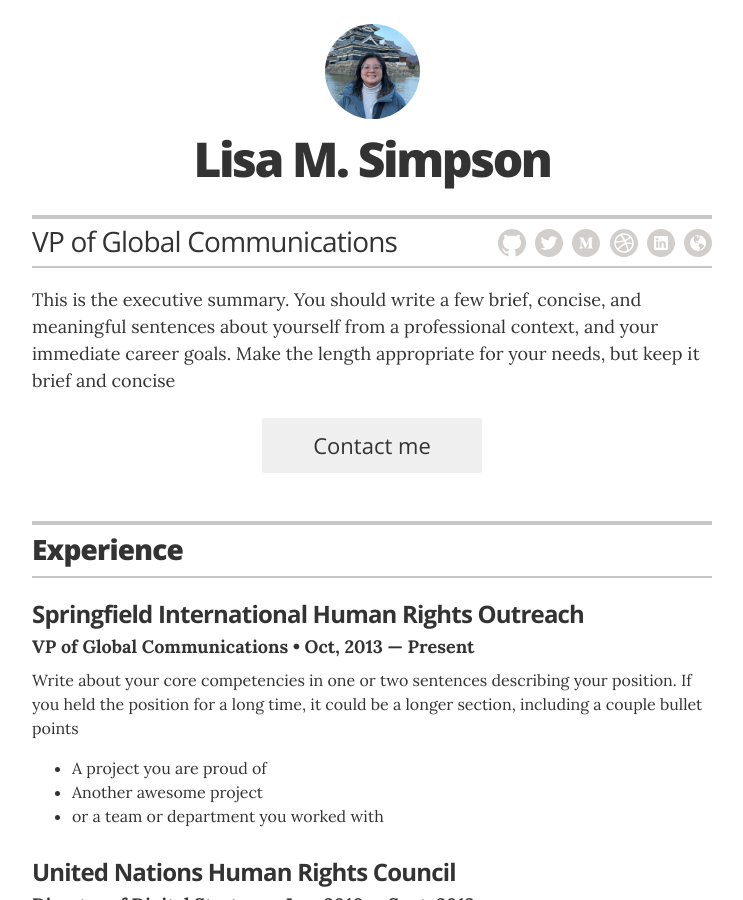
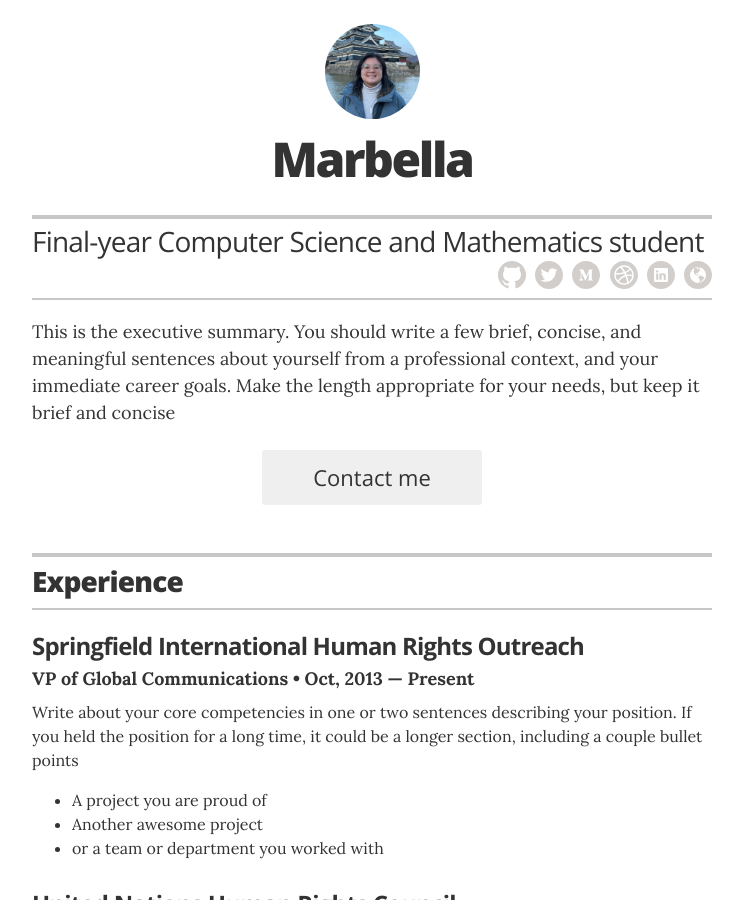
Before and after one commit to Marbella3173/resume, a Jekyll site: the page built from index.html, in a window 1280 px wide and 900 px high. Shown: the whole window, without its empty margins (268-1011 px from the left). Built offline with Jekyll 4.4.1, drawn with Linux system fonts in a browser that asks for light colours.

Commit message:
Update _config.yml

```diff
--- a/_config.yml
+++ b/_config.yml
@@ -1,6 +1,6 @@
 # Site settings
 title: "Marbella's Resume"
-description: "A resume template for Jekyll and GitHub Pages sites."
+description: "My resume using Jekyll and GitHub Pages sites."
 
 # Build settings
 markdown: kramdown
@@ -10,11 +10,11 @@ sass:
 
 # Resume settings
 resume_avatar:                  "true"
-resume_name:                    "Lisa M. Simpson"
-resume_title:                   "VP of Global Communications"
+resume_name:                    "Marbella"
+resume_title:                   "Final-year Computer Science and Mathematics student"
 
 # used for the contact button in _layouts/resume.html
-resume_contact_email:           "lisasimpson@youremailaddress.com"
+resume_contact_email:           "marbelalim@gmail.com"
 
 # the next two items are used for schema itemprops in _layouts/resume.html
 resume_contact_telephone:       "555-7334"
```
